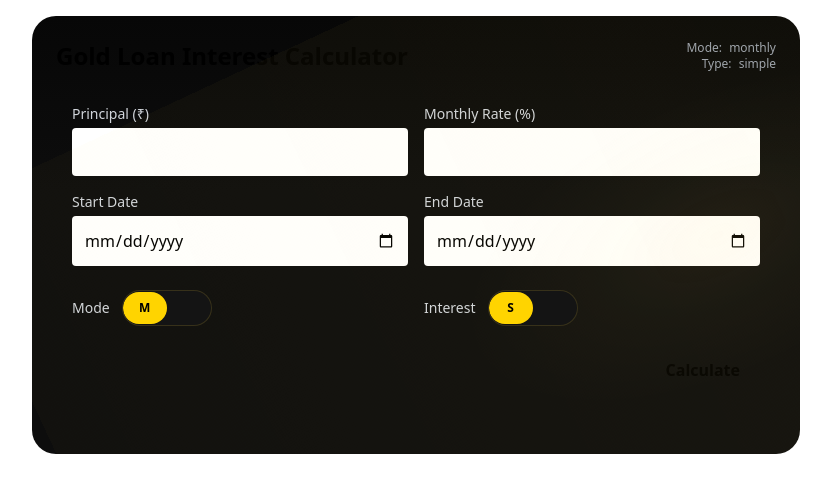
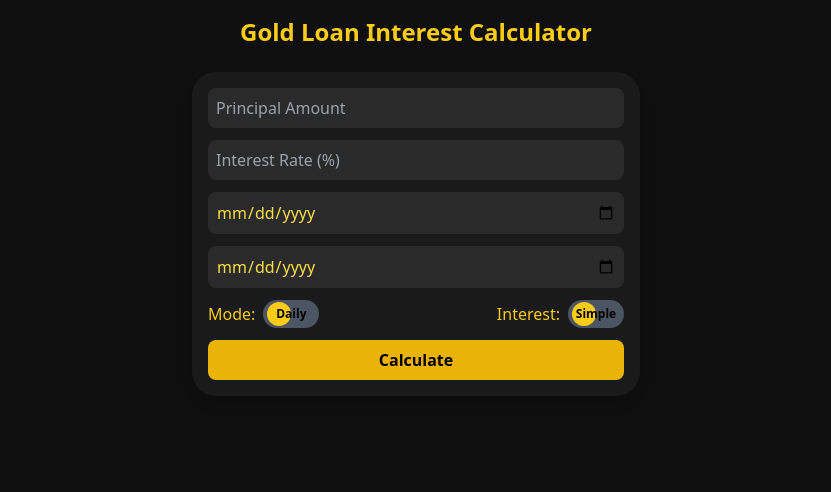
Before and after one commit to VamsikrishnaA/Interest_calculator, a React (Vite) app: page / in a window 1280 px wide. Shown: the top 492 px of the page, without its empty margins (224-1055 px from the left). Built offline with nearby package versions, Linux system fonts and the light colour scheme.

Commit message:
Toggle issue fix

```diff
--- a/src/components/InterestCalculator.jsx
+++ b/src/components/InterestCalculator.jsx
@@ -1,341 +1,246 @@
-import React, { useEffect, useState } from "react";
-import { motion, AnimatePresence } from "framer-motion";
-import { Trash2 } from "lucide-react";
+import React, { useState } from "react";
+import { motion } from "framer-motion";
 
 export default function InterestCalculator() {
   const [principal, setPrincipal] = useState("");
-  const [monthlyRate, setMonthlyRate] = useState("");
+  const [rate, setRate] = useState("");
   const [startDate, setStartDate] = useState("");
   const [endDate, setEndDate] = useState("");
-  const [mode, setMode] = useState("monthly");
+  const [mode, setMode] = useState("daily");
   const [interestType, setInterestType] = useState("simple");
   const [results, setResults] = useState([]);
 
-  useEffect(() => {
-    const raw = localStorage.getItem("goldcalc_history");
-    if (raw) setResults(JSON.parse(raw));
-  }, []);
+  // Utility: date difference
+  const getDateDiff = (start, end) => {
+    const s = new Date(start);
+    const e = new Date(end);
+    return Math.floor((e - s) / (1000 * 60 * 60 * 24)) + 1;
+  };
 
-  useEffect(() => {
-    localStorage.setItem("goldcalc_history", JSON.stringify(results));
-  }, [results]);
+  // Utility: month difference for monthly mode
+  const getMonthDiff = (start, end) => {
+    const s = new Date(start);
+    const e = new Date(end);
+    let months =
+      (e.getFullYear() - s.getFullYear()) * 12 + (e.getMonth() - s.getMonth());
+    const extraDays = e.getDate() - s.getDate();
+    if (extraDays >= 16) months += 1;
+    else if (extraDays >= 6) months += 0.5;
+    return months;
+  };
 
-  function inclusiveDaysBetween(startISO, endISO) {
-    const s = new Date(startISO + "T00:00:00");
-    const e = new Date(endISO + "T00:00:00");
-    return Math.floor((e - s) / (1000 * 60 * 60 * 24)) + 1;
-  }
+  // Format date → dd-mm-yyyy
+  const formatDate = (d) => {
+    const date = new Date(d);
+    const day = String(date.getDate()).padStart(2, "0");
+    const month = String(date.getMonth() + 1).padStart(2, "0");
+    const year = date.getFullYear();
+    return `${day}-${month}-${year}`;
+  };
 
-  function getMonthsCount(startISO, endISO) {
-    const start = new Date(startISO + "T00:00:00");
-    const end = new Date(endISO + "T00:00:00");
-    if (end < start) return { error: "invalid-range" };
+  // Calculate Interest
+  const calculateInterest = () => {
+    if (!principal || !rate || !startDate || !endDate) return;
 
-    function addOneMonth(d) {
-      const next = new Date(d.getFullYear(), d.getMonth() + 1, d.getDate());
-      if (next.getDate() !== d.getDate()) next.setDate(0);
-      return next;
-    }
+    let totalInterest = 0;
+    let totalAmount = 0;
+    let durationText = "";
+    let durationValue = 0;
 
-    let cursor = new Date(start.getTime());
-    let fullMonths = 0;
-    while (true) {
-      const nx = addOneMonth(cursor);
-      if (nx <= end) {
-        fullMonths += 1;
-        cursor = nx;
-      } else break;
-    }
+    if (mode === "daily") {
+      const days = getDateDiff(startDate, endDate);
+      durationText = "Total Days";
+      durationValue = days;
 
-    const daysCovered = Math.floor((cursor - start) / (1000 * 60 * 60 * 24));
-    const totalInclusive = inclusiveDaysBetween(startISO, endISO);
-    const remainingDays = totalInclusive - daysCovered;
+      if (interestType === "simple") {
+        totalInterest = (principal * (rate / 100 / 30) * days).toFixed(2);
+      } else {
+        let remainingDays = days;
+        let currentPrincipal = Number(principal);
 
-    let monthsCount = fullMonths;
-    let partialRule = "days";
-    if (remainingDays < 6) partialRule = "days";
-    else if (remainingDays <= 16) {
-      monthsCount += 0.5;
-      partialRule = "half";
-    } else {
-      monthsCount += 1;
-      partialRule = "full";
-    }
-
-    return { fullMonths, remainingDays, totalInclusive, monthsCount, partialRule };
-  }
-
-  function round(n, d = 2) {
-    const m = Math.pow(10, d);
-    return Math.round(n * m) / m;
-  }
-
-  function calculate() {
-    if (!principal || !monthlyRate || !startDate || !endDate) {
-      alert("Please fill all fields");
-      return;
-    }
-
-    const P = Number(principal);
-    const rMonthly = Number(monthlyRate);
-    const totalDays = inclusiveDaysBetween(startDate, endDate);
-    const monthsInfo = getMonthsCount(startDate, endDate);
-
-    let interest = 0,
-      total = 0,
-      extra = {};
-
-    if (interestType === "simple") {
-      if (mode === "daily") {
-        const dailyRate = rMonthly / 30 / 100;
-        interest = P * dailyRate * totalDays;
-        total = P + interest;
-        extra = { totalDays };
-      } else {
-        if (monthsInfo.partialRule === "days") {
-          const dailyRate = rMonthly / 30 / 100;
-          const dayInterest = P * dailyRate * monthsInfo.remainingDays;
-          const monthsInterest = P * (rMonthly / 100) * monthsInfo.fullMonths;
-          interest = monthsInterest + dayInterest;
-        } else {
-          interest = P * (rMonthly / 100) * monthsInfo.monthsCount;
+        while (remainingDays > 0) {
+          const block = Math.min(365, remainingDays);
+          const interest = currentPrincipal * (rate / 100 / 30) * block;
+          currentPrincipal += interest;
+          remainingDays -= block;
         }
-        total = P + interest;
-        extra = monthsInfo;
+        totalInterest = (currentPrincipal - principal).toFixed(2);
       }
     } else {
-      if (mode === "daily") {
-        const dailyRate = rMonthly / 30 / 100;
-        let remaining = totalDays,
-          current = P,
-          totalInterest = 0;
-        while (remaining >= 365) {
-          const block = current * dailyRate * 365;
-          totalInterest += block;
-          current += block;
-          remaining -= 365;
+      const months = getMonthDiff(startDate, endDate);
+      durationText = "Total Months";
+      durationValue = months;
+
+      if (interestType === "simple") {
+        totalInterest = (principal * (rate / 100) * months).toFixed(2);
+      } else {
+        let remainingMonths = months;
+        let currentPrincipal = Number(principal);
+
+        while (remainingMonths > 0) {
+          const block = Math.min(12, remainingMonths);
+          const interest = currentPrincipal * (rate / 100) * block;
+          currentPrincipal += interest;
+          remainingMonths -= block;
         }
-        if (remaining > 0) totalInterest += current * dailyRate * remaining;
-        interest = totalInterest;
-        total = P + interest;
-        extra = { totalDays };
-      } else {
-        let remaining = monthsInfo.monthsCount,
-          current = P,
-          totalInterest = 0;
-        while (remaining >= 12) {
-          const block = current * (rMonthly / 100) * 12;
-          totalInterest += block;
-          current += block;
-          remaining -= 12;
-        }
-        if (remaining > 0) totalInterest += current * (rMonthly / 100) * remaining;
-        interest = totalInterest;
-        total = P + interest;
-        extra = monthsInfo;
+        totalInterest = (currentPrincipal - principal).toFixed(2);
       }
     }
 
-    const entry = {
+    totalAmount = (Number(principal) + Number(totalInterest)).toFixed(2);
+
+    const newResult = {
       id: Date.now(),
-      principal: round(P),
-      monthlyRate: rMonthly,
-      startDate,
-      endDate,
+      principal,
+      rate,
       mode,
       interestType,
-      interest: round(interest),
-      total: round(total),
-      ...extra,
+      startDate: formatDate(startDate),
+      endDate: formatDate(endDate),
+      totalInterest,
+      totalAmount,
+      durationText,
+      durationValue,
     };
-    setResults((prev) => [entry, ...prev]);
-  }
 
-  function deleteEntry(id) {
-    setResults((prev) => prev.filter((r) => r.id !== id));
-  }
-
-  const formatDate = (iso) => {
-    const d = new Date(iso);
-    return `${String(d.getDate()).padStart(2, "0")}-${String(d.getMonth() + 1).padStart(2, "0")}-${d.getFullYear()}`;
+    setResults([newResult, ...results]);
   };
 
-  const formVariant = {
-    hidden: { opacity: 0, y: -18 },
-    visible: { opacity: 1, y: 0, transition: { duration: 0.45, ease: "easeOut" } },
+  const deleteResult = (id) => {
+    setResults(results.filter((r) => r.id !== id));
   };
-  const cardVariant = (i) => ({
-    hidden: { opacity: 0, y: 18, scale: 0.98 },
-    visible: {
-      opacity: 1,
-      y: 0,
-      scale: 1,
-      transition: { delay: i * 0.07, type: "spring", stiffness: 120, damping: 14 },
-    },
-    exit: { opacity: 0, y: -12, transition: { duration: 0.25 } },
-  });
 
   return (
-    <div className="flex items-start justify-center p-4" style={{ minHeight: "100vh" }}>
-      <style>{`
-        .gold-shimmer {
-          background: linear-gradient(180deg, #070707 0%, #0d0d0d 40%);
-          position: relative;
-          overflow: hidden;
-        }
-        .gold-shimmer::before {
-          content: "";
-          position: absolute;
-          left: -40%;
-          top: -30%;
-          width: 180%;
-          height: 160%;
-          background: radial-gradient(50% 50% at 50% 50%, rgba(255,208,96,0.06), rgba(255,209,96,0.02) 20%, transparent 40%),
-                      linear-gradient(90deg, rgba(255,215,64,0.02), rgba(255,215,64,0.04), rgba(255,215,64,0.02));
-          transform: rotate(-25deg);
-          animation: shimmerMove 9s linear infinite;
-        }
-        @keyframes shimmerMove {
-          0% { transform: translateX(-100%) rotate(-25deg); opacity: 0.7; }
-          50% { transform: translateX(0%) rotate(-25deg); opacity: 1; }
-          100% { transform: translateX(100%) rotate(-25deg); opacity: 0.7; }
-        }
-        .toggle {
-          background: #141414;
-          border: 1px solid rgba(255,215,64,0.15);
-          border-radius: 9999px;
-          width: 90px;
-          height: 36px;
-          position: relative;
-          cursor: pointer;
-          overflow: hidden;
-        }
-        .toggle-ball {
-          background: #ffd400;
-          width: 44px;
-          height: 32px;
-          border-radius: 9999px;
-          position: absolute;
-          top: 1px;
-          transition: all 0.3s ease;
-        }
-      `}</style>
+    <div className="min-h-screen bg-[#0f0f0f] text-white flex flex-col items-center p-4">
+      <h1 className="text-2xl font-bold text-yellow-400 mb-6 text-center">
+        Gold Loan Interest Calculator
+      </h1>
 
-      <div className="w-full max-w-3xl gold-shimmer rounded-2xl p-6">
-        <motion.div variants={formVariant} initial="hidden" animate="visible">
-          <div className="flex items-center justify-between mb-4">
-            <h1 className="text-2xl font-bold gold-text">Gold Loan Interest Calculator</h1>
-            <div className="text-right text-xs text-gray-400">
-              <div>Mode: <span className="ml-1 font-medium">{mode}</span></div>
-              <div>Type: <span className="ml-1 font-medium">{interestType}</span></div>
-            </div>
+      <div className="bg-[#1a1a1a] p-4 rounded-2xl shadow-lg w-full max-w-md">
+        <div className="space-y-3">
+          <input
+            type="number"
+            placeholder="Principal Amount"
+            className="w-full p-2 rounded-lg bg-[#2a2a2a] text-yellow-300 outline-none"
+            value={principal}
+            onChange={(e) => setPrincipal(e.target.value)}
+          />
+          <input
+            type="number"
+            placeholder="Interest Rate (%)"
+            className="w-full p-2 rounded-lg bg-[#2a2a2a] text-yellow-300 outline-none"
+            value={rate}
+            onChange={(e) => setRate(e.target.value)}
+          />
+          <input
+            type="date"
+            className="w-full p-2 rounded-lg bg-[#2a2a2a] text-yellow-300 outline-none"
+            value={startDate}
+            onChange={(e) => setStartDate(e.target.value)}
+          />
+          <input
+            type="date"
+            className="w-full p-2 rounded-lg bg-[#2a2a2a] text-yellow-300 outline-none"
+            value={endDate}
+            onChange={(e) => setEndDate(e.target.value)}
+          />
+
+          {/* Toggles */}
+          <div className="flex justify-between items-center mt-3">
+            <label className="flex items-center gap-2 text-yellow-400">
+              <span>Mode:</span>
+              <div
+                className="relative inline-flex items-center cursor-pointer"
+                onClick={() =>
+                  setMode(mode === "daily" ? "monthly" : "daily")
+                }
+              >
+                <div className="w-14 h-7 bg-gray-600 rounded-full"></div>
+                <div
+                  className={`absolute w-6 h-6 bg-yellow-400 rounded-full top-[2px] transition-all duration-200 ${
+                    mode === "monthly" ? "translate-x-7" : "translate-x-1"
+                  }`}
+                ></div>
+                <span className="absolute text-xs w-full text-center text-black font-bold">
+                  {mode === "daily" ? "Daily" : "Monthly"}
+                </span>
+              </div>
+            </label>
+
+            <label className="flex items-center gap-2 text-yellow-400">
+              <span>Interest:</span>
+              <div
+                className="relative inline-flex items-center cursor-pointer"
+                onClick={() =>
+                  setInterestType(
+                    interestType === "simple" ? "compound" : "simple"
+                  )
+                }
+              >
+                <div className="w-14 h-7 bg-gray-600 rounded-full"></div>
+                <div
+                  className={`absolute w-6 h-6 bg-yellow-400 rounded-full top-[2px] transition-all duration-200 ${
+                    interestType === "compound"
+                      ? "translate-x-7"
+                      : "translate-x-1"
+                  }`}
+                ></div>
+                <span className="absolute text-xs w-full text-center text-black font-bold">
+                  {interestType === "simple" ? "Simple" : "Comp"}
+                </span>
+              </div>
+            </label>
           </div>
 
-          <div className="grid grid-cols-1 md:grid-cols-2 gap-4 panel rounded-2xl p-4">
-            <div className="flex flex-col">
-              <label className="text-sm text-gray-300 mb-1">Principal (₹)</label>
-              <input className="p-3 rounded input-dark" type="number" value={principal} onChange={(e) => setPrincipal(e.target.value)} />
+          <button
+            onClick={calculateInterest}
+            className="w-full bg-yellow-500 text-black font-semibold p-2 mt-3 rounded-lg hover:bg-yellow-400 transition-all"
+          >
+            Calculate
+          </button>
+        </div>
+      </div>
+
+      {/* Results */}
+      <div className="mt-6 w-full max-w-md space-y-3">
+        {results.map((r) => (
+          <motion.div
+            key={r.id}
+            initial={{ opacity: 0, y: 20 }}
+            animate={{ opacity: 1, y: 0 }}
+            className="bg-[#1c1c1c] rounded-2xl p-4 shadow-md border border-yellow-700"
+          >
+            <div className="flex justify-between items-center mb-2">
+              <h2 className="text-lg font-bold text-yellow-400">
+                ₹{r.principal} @ {r.rate}%
+              </h2>
+              <button
+                onClick={() => deleteResult(r.id)}
+                className="text-red-400 text-sm font-bold"
+              >
+                ✖ Delete
+              </button>
             </div>
-
-            <div className="flex flex-col">
-              <label className="text-sm text-gray-300 mb-1">Monthly Rate (%)</label>
-              <input className="p-3 rounded input-dark" type="number" value={monthlyRate} onChange={(e) => setMonthlyRate(e.target.value)} />
-            </div>
-
-            <div className="flex flex-col">
-              <label className="text-sm text-gray-300 mb-1">Start Date</label>
-              <input className="p-3 rounded input-dark" type="date" value={startDate} onChange={(e) => setStartDate(e.target.value)} />
-            </div>
-
-            <div className="flex flex-col">
-              <label className="text-sm text-gray-300 mb-1">End Date</label>
-              <input className="p-3 rounded input-dark" type="date" value={endDate} onChange={(e) => setEndDate(e.target.value)} />
-            </div>
-
-            {/* Animated Toggles */}
-            <div className="flex items-center gap-3 mt-2">
-              <label className="text-sm text-gray-300">Mode</label>
-              <div className="toggle" onClick={() => setMode(mode === "monthly" ? "daily" : "monthly")}>
-                <motion.div
-                  className="toggle-ball flex items-center justify-center text-xs font-bold"
-                  animate={{ x: mode === "monthly" ? 0 : 46 }}
-                  transition={{ type: "spring", stiffness: 200, damping: 18 }}
-                >
-                  {mode === "monthly" ? "M" : "D"}
-                </motion.div>
-              </div>
-            </div>
-
-            <div className="flex items-center gap-3 mt-2">
-              <label className="text-sm text-gray-300">Interest</label>
-              <div className="toggle" onClick={() => setInterestType(interestType === "simple" ? "compound" : "simple")}>
-                <motion.div
-                  className="toggle-ball flex items-center justify-center text-xs font-bold"
-                  animate={{ x: interestType === "simple" ? 0 : 46 }}
-                  transition={{ type: "spring", stiffness: 200, damping: 18 }}
-                >
-                  {interestType === "simple" ? "S" : "C"}
-                </motion.div>
-              </div>
-            </div>
-
-            <div className="md:col-span-2 flex justify-end mt-2">
-              <motion.button whileTap={{ scale: 0.98 }} whileHover={{ scale: 1.02 }} className="btn-gold px-5 py-2 rounded-lg font-semibold" onClick={calculate}>
-                Calculate
-              </motion.button>
-            </div>
-          </div>
-        </motion.div>
-
-        {/* Results */}
-        <div className="mt-6">
-          <AnimatePresence>
-            {results.map((r, idx) => (
-              <motion.div key={r.id} initial="hidden" animate="visible" exit="exit" variants={cardVariant(idx)} className="card-glow panel rounded-xl p-4 mt-4">
-                <div className="flex justify-between items-start">
-                  <div>
-                    <div className="text-lg font-semibold gold-text">₹{r.principal} @ {r.monthlyRate}%</div>
-                    <div className="text-sm text-gray-400">{r.interestType} • {r.mode}</div>
-                  </div>
-                  <div className="flex flex-col items-end gap-2">
-                    <button onClick={() => deleteEntry(r.id)} className="text-red-400 hover:text-red-500">
-                      <Trash2 size={18} />
-                    </button>
-                    <div className="text-xs text-gray-400">{new Date(r.id).toLocaleString()}</div>
-                  </div>
-                </div>
-
-                <div className="mt-3 grid grid-cols-1 md:grid-cols-3 gap-3 text-sm">
-                  <div className="p-2 rounded bg-[#0f0f0f]">
-                    <div className="text-gray-300 text-xs">Start</div>
-                    <div className="text-white">{formatDate(r.startDate)}</div>
-                  </div>
-                  <div className="p-2 rounded bg-[#0f0f0f]">
-                    <div className="text-gray-300 text-xs">End</div>
-                    <div className="text-white">{formatDate(r.endDate)}</div>
-                  </div>
-                  <div className="p-2 rounded bg-[#0f0f0f]">
-                    <div className="text-gray-300 text-xs">{r.mode === "daily" ? "Days (incl.)" : "Months (incl.)"}</div>
-                    <div className="text-white">
-                      {r.mode === "daily" ? r.totalInclusive ?? r.totalDays : r.monthsCount ?? r.totalMonths}
-                    </div>
-                  </div>
-                </div>
-
-                <div className="mt-3 flex items-center justify-between">
-                  <div>
-                    <div className="text-sm text-gray-300">Interest</div>
-                    <div className="text-lg font-semibold text-green-300">₹{r.interest}</div>
-                  </div>
-                  <div className="text-right">
-                    <div className="text-sm text-gray-300">Total (P+I)</div>
-                    <div className="text-lg font-semibold gold-text">₹{r.total}</div>
-                  </div>
-                </div>
-              </motion.div>
-            ))}
-          </AnimatePresence>
-        </div>
+            <p className="text-sm text-gray-300">
+              Mode: <span className="text-yellow-400">{r.mode}</span> | Interest:{" "}
+              <span className="text-yellow-400">{r.interestType}</span>
+            </p>
+            <p className="text-sm text-gray-300">
+              Start: <span className="text-yellow-400">{r.startDate}</span> | End:{" "}
+              <span className="text-yellow-400">{r.endDate}</span>
+            </p>
+            <p className="text-sm text-gray-300">
+              {r.durationText}:{" "}
+              <span className="text-yellow-400">{r.durationValue}</span>
+            </p>
+            <p className="text-sm text-gray-300">
+              Interest: ₹<span className="text-yellow-400">{r.totalInterest}</span>
+            </p>
+            <p className="text-sm text-gray-300">
+              Total: ₹<span className="text-yellow-400">{r.totalAmount}</span>
+            </p>
+          </motion.div>
+        ))}
       </div>
     </div>
   );
```
